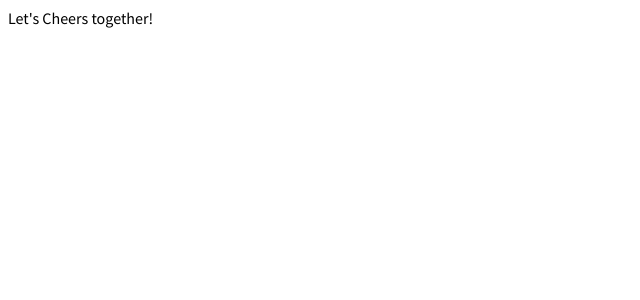
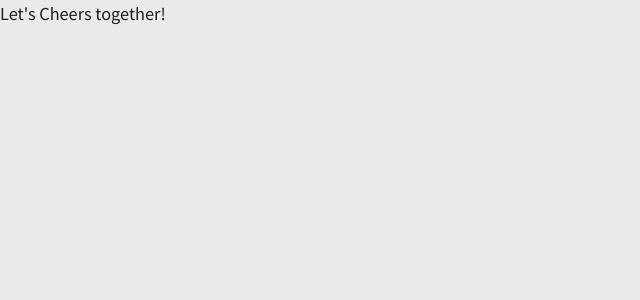
Before and after one commit to nu5rim3/cheers-dashboard, a React (Create React App) app: page / in a window 1280 px wide. Shown: the top 300 px of the page, without its empty margins (0-640 px from the left). Built offline with nearby package versions, Linux system fonts and the light colour scheme.

Commit message:
Added theme settings

```diff
--- a/src/App.tsx
+++ b/src/App.tsx
@@ -1,10 +1,20 @@
 import React from 'react';
+import { ColorModeContext, useMode } from './theme';
+import { CssBaseline, ThemeProvider } from '@mui/material';
+function App() {
 
-function App() {
+  const [theme, colorMode] = useMode();
+
   return (
-    <div className="app">
-      Let's Cheers together!
-    </div>
+    <ColorModeContext.Provider value={colorMode}>
+      <ThemeProvider theme={theme}>
+        <CssBaseline />
+        <div className="app">
+          Let's Cheers together!
+        </div>
+      </ThemeProvider>
+    </ColorModeContext.Provider>
+
   );
 }
 
--- a/src/index.tsx
+++ b/src/index.tsx
@@ -3,13 +3,16 @@ import ReactDOM from 'react-dom/client';
 import './index.css';
 import App from './App';
 import reportWebVitals from './reportWebVitals';
+import { BrowserRouter } from 'react-router-dom';
 
 const root = ReactDOM.createRoot(
   document.getElementById('root') as HTMLElement
 );
 root.render(
   <React.StrictMode>
-    <App />
+    <BrowserRouter>
+      <App />
+    </BrowserRouter>
   </React.StrictMode>
 );
 
--- /dev/null
+++ b/src/theme/index.tsx
@@ -0,0 +1,224 @@
+import { createContext, useState, useMemo } from 'react';
+import { createTheme } from '@mui/material/styles';
+import { PaletteMode } from '@mui/material';
+
+// color design token
+export const tokens = (mode: PaletteMode) => ({
+    ...(mode === 'dark' ?
+        {
+            primary: {
+                100: "#ffddd6",
+                200: "#ffbcad",
+                300: "#ff9a85",
+                400: "#ff795c",
+                500: "#ff5733",
+                600: "#cc4629",
+                700: "#99341f",
+                800: "#662314",
+                900: "#33110a"
+            },
+            green: {
+                100: "#cdf4e7",
+                200: "#9ae9cf",
+                300: "#68dfb8",
+                400: "#35d4a0",
+                500: "#03c988",
+                600: "#02a16d",
+                700: "#027952",
+                800: "#015036",
+                900: "#01281b"
+            },
+            red: {
+                100: "#fad8d0",
+                200: "#f6b0a1",
+                300: "#f18972",
+                400: "#ed6143",
+                500: "#e83a14",
+                600: "#ba2e10",
+                700: "#8b230c",
+                800: "#5d1708",
+                900: "#2e0c04"
+            },
+            blue: {
+                100: "#dde5fa",
+                200: "#baccf5",
+                300: "#98b2f1",
+                400: "#7599ec",
+                500: "#537fe7",
+                600: "#4266b9",
+                700: "#324c8b",
+                800: "#21335c",
+                900: "#11192e"
+            },
+            grey: {
+                100: "#eaeaea",
+                200: "#d6d6d6",
+                300: "#c1c1c1",
+                400: "#adadad",
+                500: "#989898",
+                600: "#7a7a7a",
+                700: "#5b5b5b",
+                800: "#3d3d3d",
+                900: "#1e1e1e"
+            }
+        }
+        :
+        {
+            primary: {
+                100: "#33110a",
+                200: "#662314",
+                300: "#99341f",
+                400: "#cc4629",
+                500: "#ff5733",
+                600: "#ff795c",
+                700: "#ff9a85",
+                800: "#ffbcad",
+                900: "#ffddd6",
+            },
+            green: {
+                100: "#01281b",
+                200: "#015036",
+                300: "#027952",
+                400: "#02a16d",
+                500: "#03c988",
+                600: "#35d4a0",
+                700: "#68dfb8",
+                800: "#9ae9cf",
+                900: "#cdf4e7",
+            },
+            red: {
+                100: "#2e0c04",
+                200: "#5d1708",
+                300: "#8b230c",
+                400: "#ba2e10",
+                500: "#e83a14",
+                600: "#ed6143",
+                700: "#f18972",
+                800: "#f6b0a1",
+                900: "#fad8d0",
+            },
+            blue: {
+                100: "#11192e",
+                200: "#21335c",
+                300: "#324c8b",
+                400: "#4266b9",
+                500: "#537fe7",
+                600: "#7599ec",
+                700: "#98b2f1",
+                800: "#baccf5",
+                900: "#dde5fa",
+            },
+            grey: {
+                100: "#1e1e1e",
+                200: "#3d3d3d",
+                300: "#5b5b5b",
+                400: "#7a7a7a",
+                500: "#989898",
+                600: "#adadad",
+                700: "#c1c1c1",
+                800: "#d6d6d6",
+                900: "#eaeaea",
+            }
+        }
+    )
+
+});
+
+
+
+
+export const themeSettings = (mode: any) => {
+    const colors = tokens(mode);
+
+    return {
+        palette: {
+            mode: mode,
+            ...(mode === 'dark' ?
+                {
+                    primary: {
+                        main: colors.primary[500],
+                    },
+                    secondary: {
+                        main: colors.green[500]
+                    },
+                    neutral: {
+                        dark: colors.grey[700],
+                        main: colors.grey[500],
+                        light: colors.grey[100],
+                    },
+                    background: {
+                        default: colors.primary[500],
+                    }
+                } :
+                {
+                    primary: {
+                        main: colors.primary[100],
+                    },
+                    secondary: {
+                        main: colors.green[500]
+                    },
+                    neutral: {
+                        dark: colors.grey[700],
+                        main: colors.grey[500],
+                        light: colors.grey[100],
+                    },
+                    background: {
+                        default: colors.grey[900],
+                    }
+                }),
+        },
+        typography: {
+            fontFamily: ["Source Sans Pro", "sans-serif"].join(","),
+            fontSize: 16,
+            h1: {
+                fontFamily: ["Source Sans Pro", "sans-serif"].join(","),
+                fontSize: 40,
+            },
+            h2: {
+                fontFamily: ["Source Sans Pro", "sans-serif"].join(","),
+                fontSize: 32,
+            },
+            h3: {
+                fontFamily: ["Source Sans Pro", "sans-serif"].join(","),
+                fontSize: 28,
+            },
+            h4: {
+                fontFamily: ["Source Sans Pro", "sans-serif"].join(","),
+                fontSize: 24,
+            },
+            h5: {
+                fontFamily: ["Source Sans Pro", "sans-serif"].join(","),
+                fontSize: 20,
+            },
+            h6: {
+                fontFamily: ["Source Sans Pro", "sans-serif"].join(","),
+                fontSize: 18,
+            },
+        }
+    };
+};
+
+export const ColorModeContext = createContext({
+    toggleColorMode: () => { }
+});
+
+export const useMode = () => {
+
+    const [mode, setMode] = useState<PaletteMode>('light');
+    const colorMode = useMemo(
+      () => ({
+        toggleColorMode: () => {
+          setMode((prevMode: PaletteMode) => (prevMode === 'light' ? 'dark' : 'light'));
+        },
+      }),
+      [],
+    );
+
+    const theme = useMemo(
+      () =>
+        createTheme(themeSettings(mode)),
+      [mode],
+    );
+
+    return [theme, colorMode] as const;
+}
--- /dev/null
+++ b/src/theme/interface.ts
@@ -0,0 +1,5 @@
+type IMode = 'DARK' | 'LIGHT';
+
+export interface ITheme {
+    mode: IMode
+}
```
Also changed, not shown: src/pages/authentication/interface.ts (added, +7 -0 lines), src/pages/authentication/reset.tsx (added, +9 -0 lines), src/pages/authentication/signIn.tsx (added, +9 -0 lines), src/pages/authentication/signUp.tsx (added, +9 -0 lines), src/pages/dashboard/index.tsx (added, +9 -0 lines), 1 other file (tests, documents, lock files or other folders).
